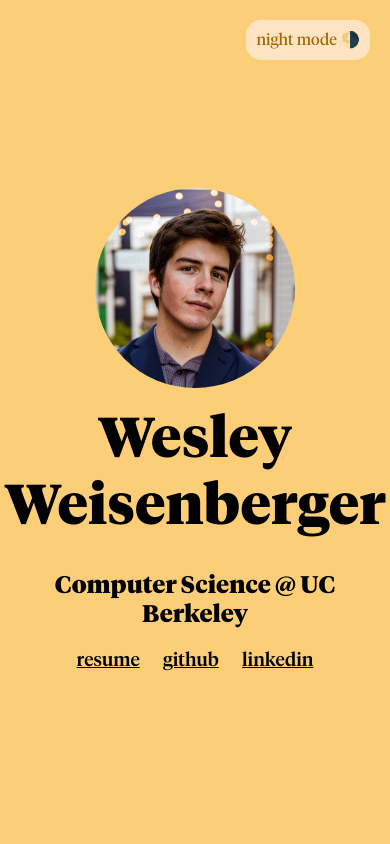
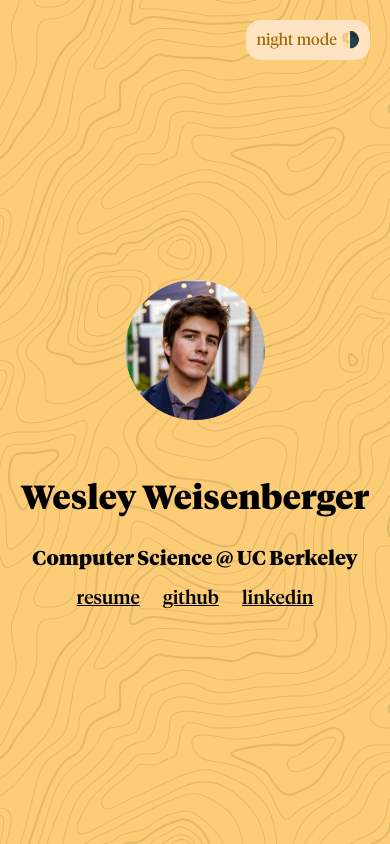
Before and after one commit to wesleynw/fullstackdecal-proj1, a plain HTML site: page index.html in a window 390 px wide. Shown: the top 844 px of the page. Drawn offline with Linux system fonts and the light colour scheme.

Commit message:
svg background

```diff
--- a/index.html
+++ b/index.html
@@ -7,10 +7,6 @@
     <meta name="viewport" content="width=device-width, initial-scale=1.0">
     <title>Wesley Weisenberger</title>
 
-    <!-- <link rel="preconnect" href="https://fonts.googleapis.com">
-    <link rel="preconnect" href="https://fonts.gstatic.com" crossorigin>
-    <link href="https://fonts.googleapis.com/css2?family=Corben&display=swap" rel="stylesheet"> -->
-
     <link rel="preconnect" href="https://fonts.googleapis.com">
     <link rel="preconnect" href="https://fonts.gstatic.com" crossorigin>
     <link href="https://fonts.googleapis.com/css2?family=Montserrat&display=swap" rel="stylesheet">
@@ -18,7 +14,6 @@
 </head>
 
 <body>
-    <!-- <div id="front"></div> -->
 
     <div id="landing">
         <div id="night-mode-container">
@@ -31,7 +26,9 @@
 
 
         <div id="name-placeholder"></div>
-        <div id="name-box"><a href="#front" id="name">Wesley Weisenberger</a></div>
+        <div id="name-box"><a href="#landing" id="name">
+                <h1>Wesley Weisenberger</h1>
+            </a></div>
         <h2 id="frontpage-subtitle">Computer Science @ UC Berkeley</h2>
 
         <div id="picker">
--- a/styles.css
+++ b/styles.css
@@ -20,7 +20,13 @@
 }
 
 body {
-    background-color: rgb(253, 206, 120);
+    /* background-color: rgb(253, 206, 120); */
+    background-color: #fccd76;
+    background-image: url("./topography.svg");
+    /* fill-opacity: 40%; */
+    /* fill: #fbecd0; */
+    /* opacity: 0.5; */
+    /* background-color: rgb(240, 235, 210); */
     display: flex;
     flex-direction: column;
     align-items: center;
@@ -30,6 +36,7 @@ body {
     font-family: "Tiempos Headline";
 
     transition: all 0.15s;
+    /* color: rgb(229, 158, 109); */
 }
 
 #night-mode-container {
@@ -62,7 +69,7 @@ body {
     border-radius: 50%;
     width: 200px;
     transition: transform .1s ease-in-out;
-    /* margin-top: 20vh; */
+    margin-bottom: 20px;
 }
 
 #pfp:hover {
@@ -79,20 +86,17 @@ h3 {
 a {
     color: inherit;
     text-decoration: none;
+    transition: text-decoration 0.1s;
+    cursor: pointer;
 }
 
-/* h1 a, */
 h1 {
     font-size: 40pt;
-    margin-bottom: 0px;
+    margin-top: 10px;
+    margin-bottom: 10px;
     transition: color, 0.3s;
     text-decoration: none;
     color: inherit;
-}
-
-h1:hover,
-h2:hover {
-    color: rgb(54, 54, 54);
 }
 
 #picker a {
@@ -105,23 +109,12 @@ h2:hover {
 }
 
 a:hover {
-    color: rgb(143, 143, 143);
+    text-decoration: underline;
 }
 
-/* #name-sticky {
-    position: sticky;
-    top: -20px;
-    width: 100%;
-    background-color: rgb(253, 206, 120);
-    display: inline;
-} */
-
 #name-box {
-    width: 100vw;
     top: 0px;
     position: sticky;
-    padding-top: 20px;
-    padding-bottom: 10px;
     transition: background-color 0.15s;
 }
 
@@ -146,6 +139,8 @@ a:hover {
 .night-mode {
     background-color: rgb(114, 74, 0);
     color: rgb(255, 191, 72) !important;
+    background-color: #7b5000;
+    /* background-image: url("./topography.svg"); */
 }
 
 
@@ -179,4 +174,12 @@ a:hover {
     h1 {
         font-size: 25pt;
     }
+
+    h2 {
+        font-size: 15pt;
+    }
+
+    img {
+        transform: scale(0.7);
+    }
 }
```
Also changed, not shown: topography.svg (added).
